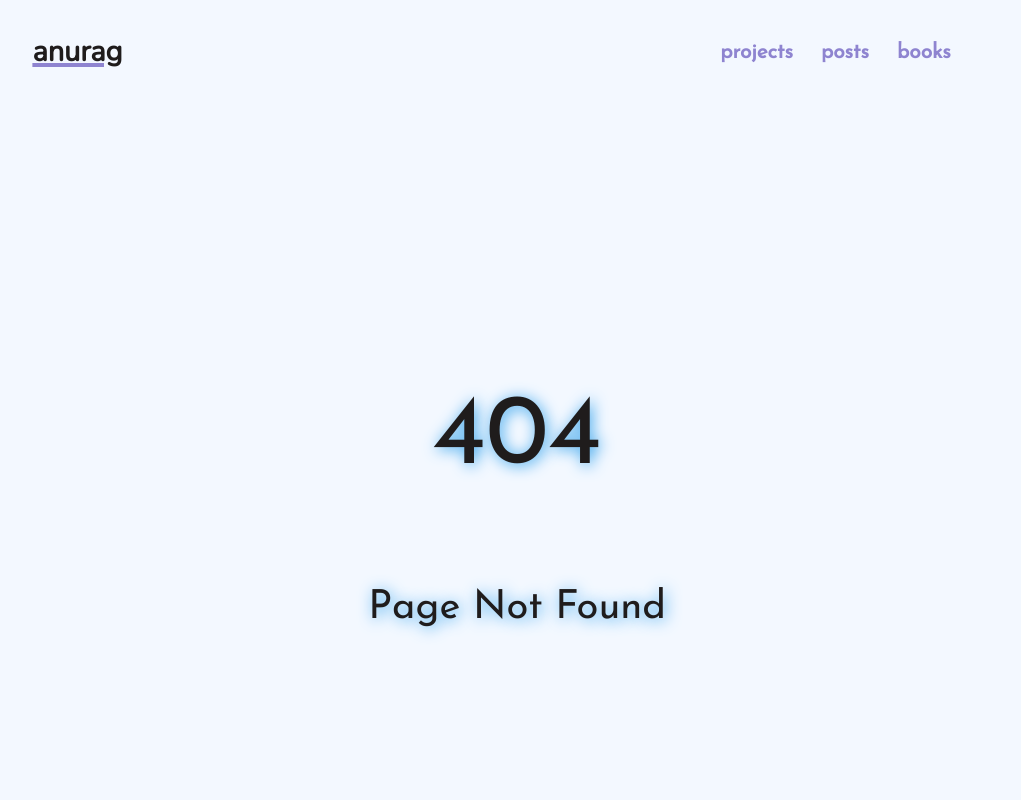
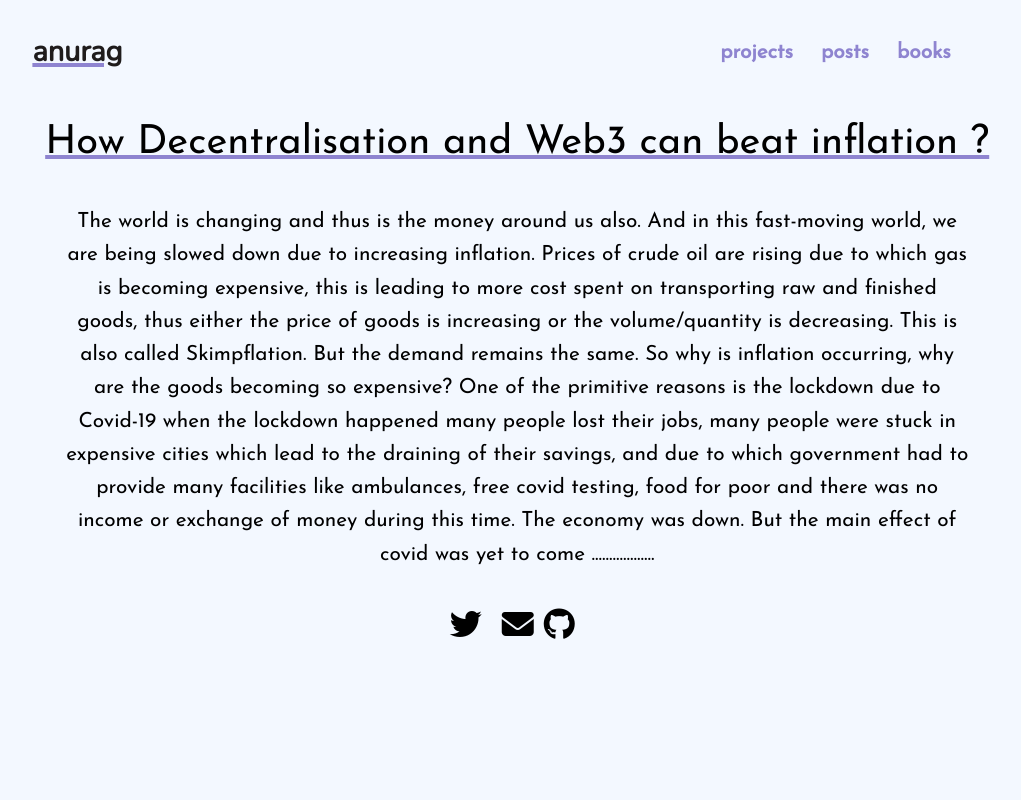
Before and after one commit to anuragts/oldsite, a Vue app: page /1 in a window 1280 px wide. Before the commit this address had no page. Shown: the top 800 px of the page, without its empty margins (142-1163 px from the left). Built offline with nearby package versions, Linux system fonts and the light colour scheme.

Commit message:
feat[add post #1]

```diff
--- a/src/components/MakePost.vue
+++ b/src/components/MakePost.vue
@@ -5,10 +5,6 @@
     required: true,
   },
   body: {
-    type: String,
-    required: true,
-  },
-  to: {
     type: String,
     required: true,
   },
--- a/src/components/Posts.vue
+++ b/src/components/Posts.vue
@@ -14,14 +14,13 @@
   <div class="posts">
     <div class="title">Posts</div>
     <!-- post start -->
-    <!-- <div class="box">
+    <div class="box">
     <MakePost
-      title="Test Title"
-      body="Satoshi Nakamoto is the name used by the presumed pseudonymous[1][2][3][4] person or persons who developed bitcoin, authored the bitcoin white paper, and created and deployed bitcoin's original reference implementation.[5] As part of the implementation, Nakamoto also devised the first blockchain database.[6] Nakamoto was active in the development of bitcoin up until December 2010.[7] Many people have or have been claimed to be Nakamoto"
-      to="books"
+      title="Web3 vs Inflation"
+      body="How Decentralisation and Web3 can beat inflation ?"
     />
-    <div class="rt">  <router-link to="/" class="btn">Read-More</router-link> </div>
-    </div> -->
+    <div class="rt">  <router-link to="/1" class="btn">Read-More</router-link> </div>
+    </div>
     <!-- post end -->
   </div>
 </template>
--- /dev/null
+++ b/src/posts/1.vue
@@ -0,0 +1,51 @@
+<template>
+  <div class="title">How Decentralisation and Web3 can beat inflation ?</div>
+  <div class="text">
+    The world is changing and thus is the money around us also. And in this
+    fast-moving world, we are being slowed down due to increasing inflation.
+    Prices of crude oil are rising due to which gas is becoming expensive, this
+    is leading to more cost spent on transporting raw and finished goods, thus
+    either the price of goods is increasing or the volume/quantity is
+    decreasing. This is also called Skimpflation. But the demand remains the
+    same. So why is inflation occurring, why are the goods becoming so
+    expensive? One of the primitive reasons is the lockdown due to Covid-19 when
+    the lockdown happened many people lost their jobs, many people were stuck in
+    expensive cities which lead to the draining of their savings, and due to
+    which government had to provide many facilities like ambulances, free covid
+    testing, food for poor and there was no income or exchange of money during
+    this time. The economy was down. But the main effect of covid was yet to
+    come ..................
+  </div>
+</template>
+<style scoped>
+.title {
+  margin-top: 2rem;
+  font-size: 40px;
+  font-weight: 400;
+  font-family: "Josefin Sans", sans-serif;
+  padding-bottom: 10px;
+  text-align: center;
+  text-decoration: underline;
+  text-decoration-color: var(--third);
+}
+.text {
+  text-align: center;
+  font-family: "Josefin Sans", sans-serif;
+  font-size: 1.3rem;
+  margin-left: 2rem;
+  margin-right: 2rem;
+  margin-top: 2rem;
+  margin-bottom: 2rem;
+  line-height: 1.6;
+}
+@media only screen and (max-width: 650px) {
+  .title {
+    font-size: 30px;
+  }
+  .text {
+    margin-left: 0.1rem;
+    margin-right: 0.1rem;
+    font-size: 1rem;
+  }
+}
+</style>
--- a/src/router/index.js
+++ b/src/router/index.js
@@ -30,6 +30,11 @@
       redirect: 'https://twitter.com/theanuragdev'
     },
     {
+      path:'/1',
+      name:'1',
+      component: () => import('../posts/1.vue')
+    },
+    {
     path: "/:pathMatch(.*)*",
     name: 'NotFound',
     component: () => import('../components/NotFound.vue')
```
